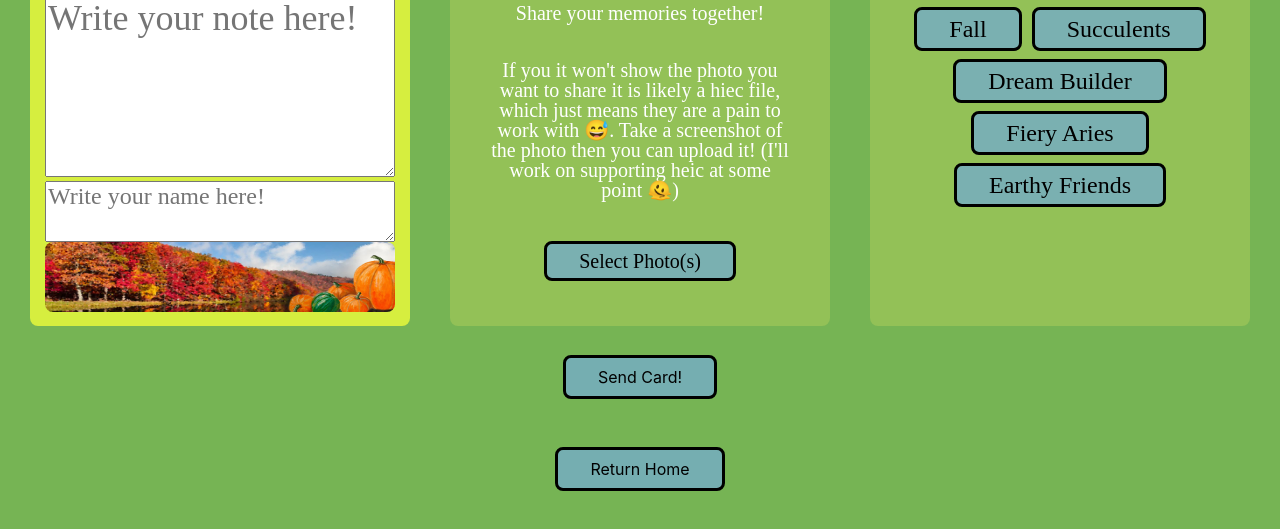
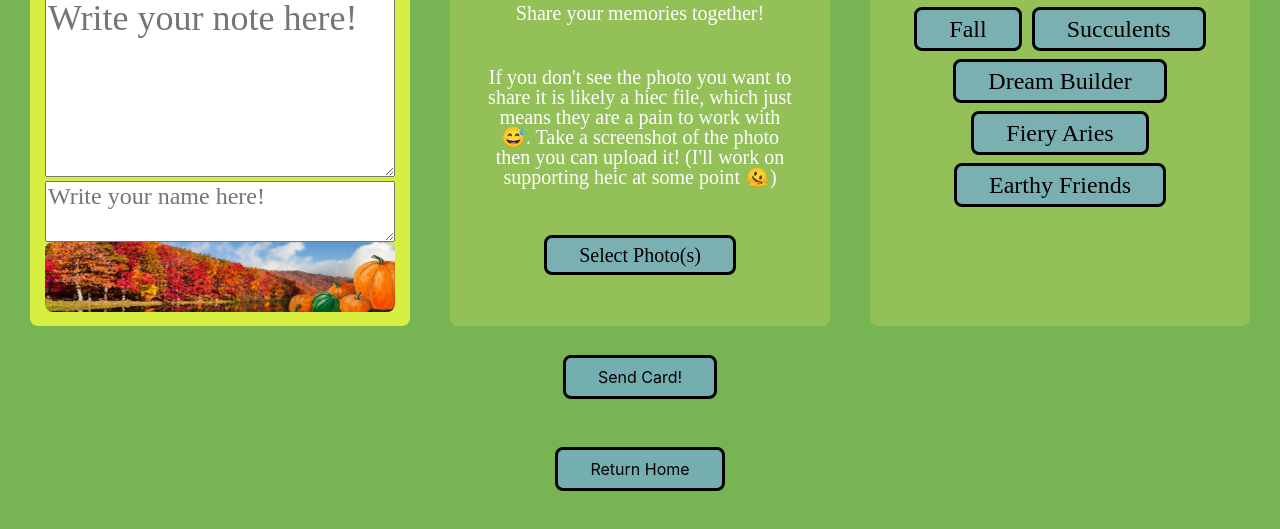
Before and after one commit to Diegopie/birthday-cards, a website with bundled scripts: page public/make-card.html in a window 1280 px wide. Shown: the part 205-734 px from the top of the page. Built offline with nearby package versions, Linux system fonts and the light colour scheme; no server answers.

Commit message:
Update make-card.html
fixed text

```diff
--- a/public/make-card.html
+++ b/public/make-card.html
@@ -68,7 +68,7 @@
                     <h2>Upload Photos</h2>
                     <p class="text-sm ">Share your memories together!</p>
                 </div>
-                <p class="text-sm">If you it won't show the photo you want to share it is likely a hiec file, which just means they are a pain to work with 😅. Take a screenshot of the photo then you can upload it! (I'll work on supporting heic at some point 🫠)</p>
+                <p class="text-sm">If you don't see the photo you want to share it is likely a hiec file, which just means they are a pain to work with 😅. Take a screenshot of the photo then you can upload it! (I'll work on supporting heic at some point 🫠)</p>
                 <div class="flex-col">
                     <label class="text-sm button custom-file-upload" for="photoUpload">Select Photo(s)</label>
                     <input type="file" id="photoUpload" class="" accept=".png, .jpg" multiple/>
```
